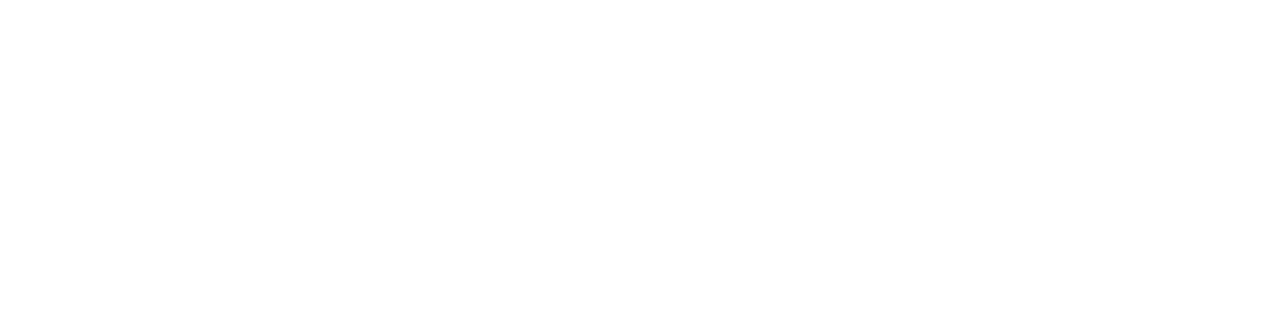
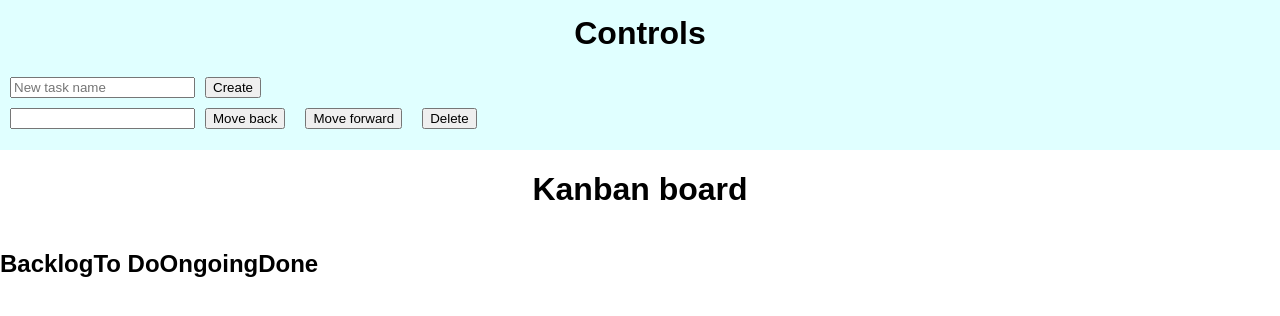
Before and after one commit to dingxuan92/kanban-board, a React (Create React App) app: page / in a window 1280 px wide. Shown: the top 316 px of the page. Built offline with nearby package versions, Linux system fonts and the light colour scheme.

Commit message:
implement the styles

```diff
--- a/src/App.css
+++ b/src/App.css
@@ -1,3 +1,3 @@
 .App {
-
+  height:100vh;
 }
--- a/src/App.js
+++ b/src/App.js
@@ -1,8 +1,8 @@
 import React, { Component } from 'react';
 import './App.css';
 
-import Controls from './components/Controls';
-import Board from './components/Board';
+import Controls from './components/controls/controls';
+import Board from './components/board/board';
 
 
 class App extends Component {
@@ -19,6 +19,9 @@
 
     return (
       <div className="App">
+        <Controls />
+        <Board stagesNames={this.stagesNames}/>
+
       </div>
     );
   }
--- a/src/components/Board.js
+++ /dev/null
@@ -1,13 +0,0 @@
-import React from 'react';
-
-import Stage from './Stage';
-
-const Board = ({ stagesNames, stagesTasks }) => {
-  return (
-    <div>
-      <h1>Kanban board</h1>
-    </div>
-  );
-}
-
-export default Board;
--- a/src/components/Controls.js
+++ /dev/null
@@ -1,14 +0,0 @@
-import React, { Component } from 'react';
-
-class Controls extends Component {
-  render() {
-    return (
-      <div>
-        <h1>Controls</h1>
-
-      </div>
-    )
-  }
-}
-
-export default Controls;
--- /dev/null
+++ b/src/components/board/board.css
@@ -0,0 +1,11 @@
+.board {
+
+}
+
+.board .header {
+  text-align: center;
+}
+
+.board .stages {
+  display: flex;
+}
--- /dev/null
+++ b/src/components/board/board.js
@@ -0,0 +1,23 @@
+import React from 'react';
+import './board.css';
+
+import Stage from '../stage/stage';
+
+const Board = ({ stagesNames, stagesTasks }) => {
+  console.log(stagesNames);
+  return (
+    <div className="board">
+      <div className="header">
+        <h1>Kanban board</h1>
+      </div>
+      <div className="stages">
+        <Stage name={stagesNames[0]} stageId="0"/>
+        <Stage name={stagesNames[1]} stageId="1"/>
+        <Stage name={stagesNames[2]} stageId="2"/>
+        <Stage name={stagesNames[3]} stageId="3"/>
+      </div>
+    </div>
+  );
+}
+
+export default Board;
--- /dev/null
+++ b/src/components/controls/controls.css
@@ -0,0 +1,18 @@
+.controls {
+  background-color: #E0FFFF;
+  height: 150px;
+}
+
+.controls .buttons {
+  margin: 0px 10px;
+}
+
+.controls .header {
+  text-align: center;
+}
+
+.controls .control-buttons {
+  margin-top: 15px;
+  padding: 10px;
+
+}
--- /dev/null
+++ b/src/components/controls/controls.js
@@ -0,0 +1,26 @@
+import React, { Component } from 'react';
+import './controls.css'
+
+class Controls extends Component {
+  render() {
+    return (
+      <div className="controls">
+        <div className="header">
+          <h1 style={{margin: "0px", paddingTop: "15px"}}>Controls</h1>
+        </div>
+        <div className="control-buttons">
+          <input placeholder="New task name"></input>
+          <button type="button" className="buttons">Create</button>
+          <div>
+            <input style={{ marginTop: "10px"}}></input>
+            <button type="button" className="buttons">Move back</button>
+            <button type="button" className="buttons">Move forward</button>
+            <button type="button" className="buttons">Delete</button>
+          </div>
+        </div>
+      </div>
+    )
+  }
+}
+
+export default Controls;
--- /dev/null
+++ b/src/components/stage/stage.css
@@ -0,0 +1,5 @@
+.stage {
+  display: flex;
+  flex-direction: column;
+
+}
--- a/src/components/Stage.js
+++ b/src/components/stage/stage.js
@@ -1,11 +1,15 @@
 import React from 'react';
+import './stage.css';
 
-import Task from './Task';
+import Task from '../task/task';
 
 const Stage = ({ name, stageId, tasks }) => {
   return (
     <div
+      className="stage"
       data-testid={`stage-${stageId}`}>
+      <h2>{name}</h2>
+
 
     </div>
   );
--- a/src/components/Task.js
+++ b/src/components/task/task.js
@@ -1,4 +1,5 @@
 import React from 'react';
+import './task.css';
 
 const taskNameToId = name => {
   return `task-${name}`;
@@ -10,6 +11,7 @@
       data-testid={taskNameToId(name)}
     >
 
+
     </div>
   );
 }
```
Also changed, not shown: src/components/task/task.css (added).
